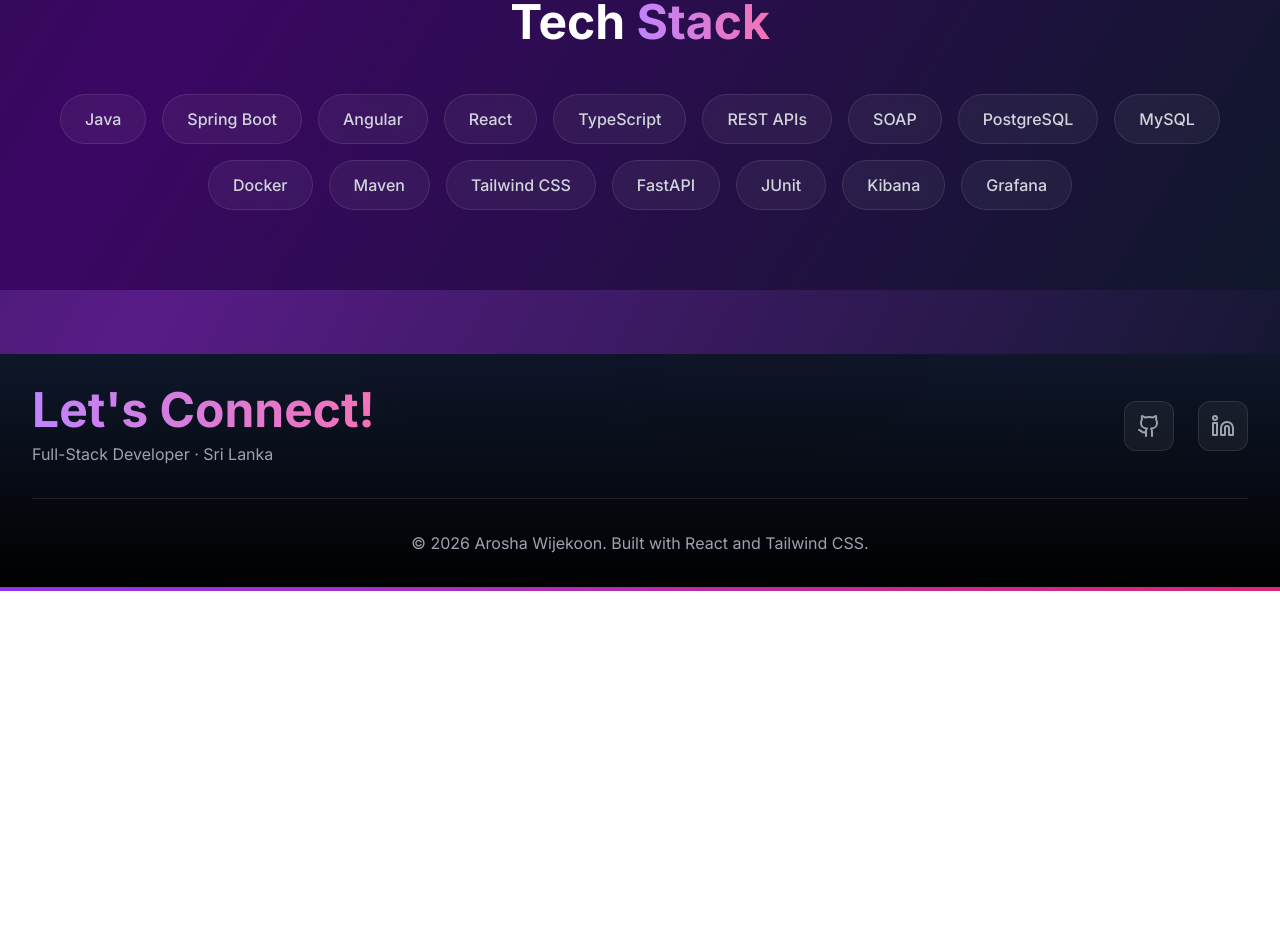
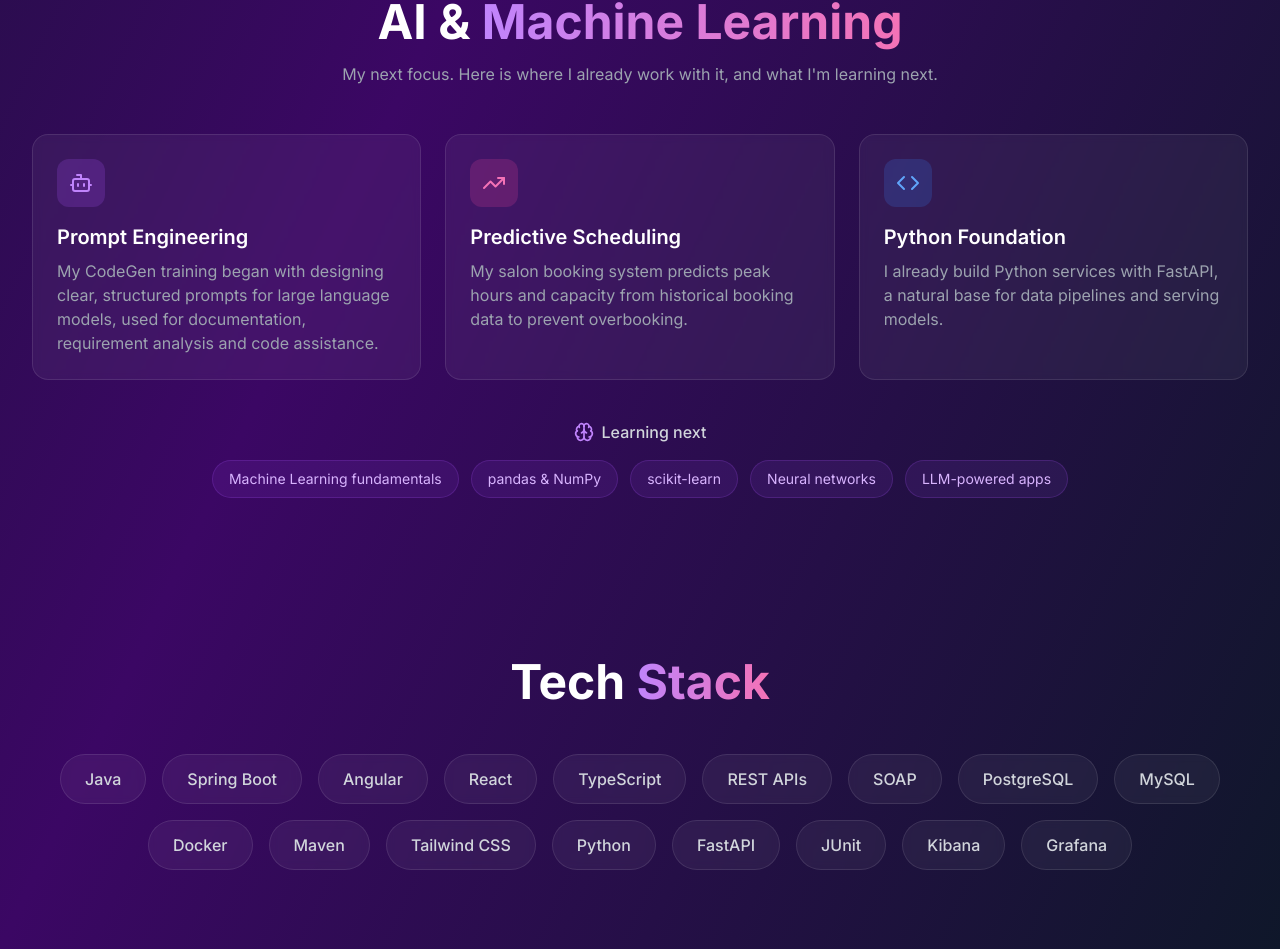
Before and after one commit to arosha-w/Portfolio-arosha, a React (Vite) app in the folder Portfolio/: page / in a window 1280 px wide. Shown: the part 1848-2797 px from the top of the page. Before the commit the page ends 2439 px from the top, so only its background shows below. Built offline with nearby package versions, Linux system fonts and the light colour scheme.

Commit message:
update the home page

```diff
--- a/Portfolio/src/pages/Home.jsx
+++ b/Portfolio/src/pages/Home.jsx
@@ -1,5 +1,5 @@
 import { useState, useEffect } from 'react';
-import { ArrowRight, Github, Linkedin, Code, Rocket, Lightbulb, Mail, Briefcase, Bug, Users } from 'lucide-react';
+import { ArrowRight, Github, Linkedin, Code, Rocket, Lightbulb, Mail, Briefcase, Bug, Users, Bot, TrendingUp, Brain } from 'lucide-react';
 import { useNavigate } from "react-router-dom";
 
 const Home = () => {
@@ -13,7 +13,7 @@ const Home = () => {
   const skills = [
     'Java', 'Spring Boot', 'Angular', 'React', 'TypeScript', 'REST APIs',
     'SOAP', 'PostgreSQL', 'MySQL', 'Docker', 'Maven', 'Tailwind CSS',
-    'FastAPI', 'JUnit', 'Kibana', 'Grafana'
+    'Python', 'FastAPI', 'JUnit', 'Kibana', 'Grafana'
   ];
 
   const trainingHighlights = [
@@ -38,6 +38,38 @@ const Home = () => {
       title: "Java 21 Migration",
       text: "Resolved missing dependencies across REST modules using Kibana logs and Grafana.",
     },
+  ];
+
+  const aiFocus = [
+    {
+      icon: Bot,
+      color: "bg-purple-500/20",
+      iconColor: "text-purple-400",
+      title: "Prompt Engineering",
+      text: "My CodeGen training began with designing clear, structured prompts for large language models, used for documentation, requirement analysis and code assistance.",
+    },
+    {
+      icon: TrendingUp,
+      color: "bg-pink-500/20",
+      iconColor: "text-pink-400",
+      title: "Predictive Scheduling",
+      text: "My salon booking system predicts peak hours and capacity from historical booking data to prevent overbooking.",
+    },
+    {
+      icon: Code,
+      color: "bg-blue-500/20",
+      iconColor: "text-blue-400",
+      title: "Python Foundation",
+      text: "I already build Python services with FastAPI, a natural base for data pipelines and serving models.",
+    },
+  ];
+
+  const learningNext = [
+    'Machine Learning fundamentals',
+    'pandas & NumPy',
+    'scikit-learn',
+    'Neural networks',
+    'LLM-powered apps',
   ];
 
   return (
@@ -77,8 +109,8 @@ const Home = () => {
 
               <p className="text-base sm:text-lg text-gray-300 mb-6 sm:mb-8 leading-relaxed max-w-xl">
                 Computer Science undergraduate at the University of Ruhuna with hands-on enterprise experience
-                from industrial training at CodeGen International. I build reliable, scalable software with
-                Java, Spring Boot, Angular and React.
+                from Industrial training at CodeGen International. I build reliable, scalable software with
+                Java, Spring Boot, Angular and React and I'm now focusing on AI and machine learning.
               </p>
 
               {/* CTA Buttons */}
@@ -167,7 +199,7 @@ const Home = () => {
         <div className="max-w-7xl mx-auto">
           <div className="grid grid-cols-2 lg:grid-cols-4 gap-3 sm:gap-4 md:gap-6">
             {[
-              { value: '10', label: 'Projects Built', color: 'from-purple-500 to-pink-500' },
+              { value: '5', label: 'Projects Built', color: 'from-purple-500 to-pink-500' },
               { value: '6 mo', label: 'Industry Training', color: 'from-pink-500 to-red-500' },
               { value: '3.64', label: 'GPA / 4.00', color: 'from-green-500 to-emerald-500' },
               { value: '20+', label: 'Technologies', color: 'from-blue-500 to-cyan-500' },
@@ -226,6 +258,50 @@ const Home = () => {
         </div>
       </section>
 
+      {/* AI & ML Section */}
+      <section className="relative py-12 sm:py-16 md:py-20 px-4 sm:px-6 lg:px-8">
+        <div className="max-w-7xl mx-auto">
+          <h3 className="text-3xl sm:text-4xl md:text-5xl font-bold text-white text-center mb-3 sm:mb-4">
+            AI & <span className="bg-gradient-to-r from-purple-400 to-pink-400 bg-clip-text text-transparent">Machine Learning</span>
+          </h3>
+          <p className="text-gray-400 text-center text-sm sm:text-base max-w-2xl mx-auto mb-8 sm:mb-12">
+            My next focus. Here is where I already work with it, and what I'm learning next.
+          </p>
+
+          <div className="grid md:grid-cols-3 gap-4 sm:gap-6">
+            {aiFocus.map(({ icon: Icon, color, iconColor, title, text }) => (
+              <div
+                key={title}
+                className="bg-white/5 backdrop-blur-sm rounded-2xl p-5 sm:p-6 border border-white/10 hover:border-purple-500/50 transition-all duration-300"
+              >
+                <div className={`inline-flex p-3 ${color} rounded-xl mb-3 sm:mb-4`}>
+                  <Icon className={`w-5 h-5 sm:w-6 sm:h-6 ${iconColor}`} />
+                </div>
+                <h4 className="text-lg sm:text-xl font-semibold text-white mb-2">{title}</h4>
+                <p className="text-gray-400 text-sm sm:text-base leading-relaxed">{text}</p>
+              </div>
+            ))}
+          </div>
+
+          <div className="mt-8 sm:mt-10 text-center">
+            <div className="inline-flex items-center gap-2 text-gray-300 text-sm sm:text-base font-medium mb-4">
+              <Brain className="w-4 h-4 sm:w-5 sm:h-5 text-purple-400" />
+              Learning next
+            </div>
+            <div className="flex flex-wrap justify-center gap-2 sm:gap-3">
+              {learningNext.map((topic) => (
+                <span
+                  key={topic}
+                  className="px-4 py-2 text-xs sm:text-sm bg-purple-500/10 text-purple-300 rounded-full border border-purple-500/20"
+                >
+                  {topic}
+                </span>
+              ))}
+            </div>
+          </div>
+        </div>
+      </section>
+
       {/* Skills Section */}
       <section className="relative py-12 sm:py-16 md:py-20 px-4 sm:px-6 lg:px-8">
         <div className="max-w-7xl mx-auto">
```
